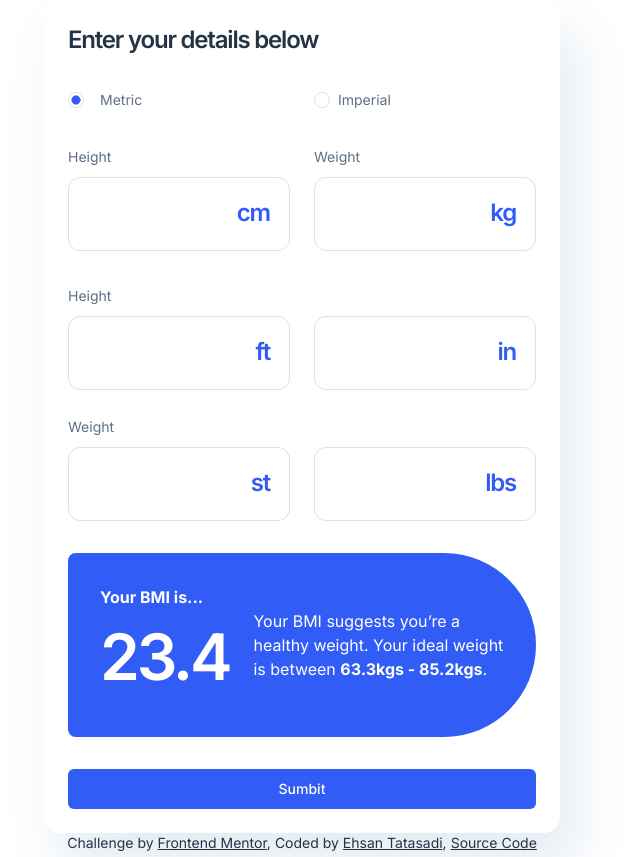
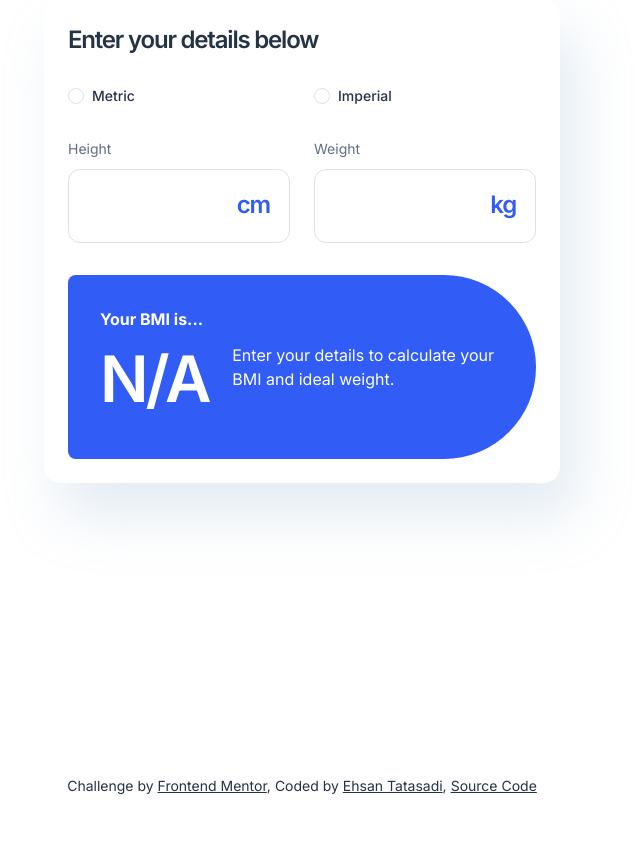
Before and after one commit to tatasadi/body-mass-index-calculator, a Next.js app: page / in a window 1280 px wide. Shown: the whole page, without its empty margins (338-978 px from the left). After the commit the page ends 800 px from the top, so only its background shows below. Built offline with nearby package versions, Linux system fonts and the light colour scheme.

Commit message:
calculate bmi

```diff
--- a/components/common/Form/index.tsx
+++ /dev/null
@@ -1,186 +0,0 @@
-import * as React from "react"
-import * as LabelPrimitive from "@radix-ui/react-label"
-import { Slot } from "@radix-ui/react-slot"
-import {
-  Controller,
-  ControllerProps,
-  FieldPath,
-  FieldValues,
-  FormProvider,
-  useFormContext,
-} from "react-hook-form"
-
-import { cn } from "../../../lib/utils"
-import { Label } from "../Label"
-
-const Form = FormProvider
-
-type FormFieldContextValue<
-  TFieldValues extends FieldValues = FieldValues,
-  TName extends FieldPath<TFieldValues> = FieldPath<TFieldValues>,
-> = {
-  name: TName
-}
-
-const FormFieldContext = React.createContext<FormFieldContextValue>(
-  {} as FormFieldContextValue,
-)
-
-const FormField = <
-  TFieldValues extends FieldValues = FieldValues,
-  TName extends FieldPath<TFieldValues> = FieldPath<TFieldValues>,
->({
-  ...props
-}: ControllerProps<TFieldValues, TName>) => {
-  return (
-    <FormFieldContext.Provider value={{ name: props.name }}>
-      <Controller {...props} />
-    </FormFieldContext.Provider>
-  )
-}
-
-const useFormField = () => {
-  const fieldContext = React.useContext(FormFieldContext)
-  const itemContext = React.useContext(FormItemContext)
-  const { getFieldState, formState } = useFormContext()
-
-  const fieldState = getFieldState(fieldContext.name, formState)
-
-  if (!fieldContext) {
-    throw new Error("useFormField should be used within <FormField>")
-  }
-
-  const { id } = itemContext
-
-  return {
-    id,
-    name: fieldContext.name,
-    formItemId: `${id}-form-item`,
-    formDescriptionId: `${id}-form-item-description`,
-    formMessageId: `${id}-form-item-message`,
-    ...fieldState,
-  }
-}
-
-type FormItemContextValue = {
-  id: string
-}
-
-const FormItemContext = React.createContext<FormItemContextValue>(
-  {} as FormItemContextValue,
-)
-
-const FormItem = React.forwardRef<
-  HTMLDivElement,
-  React.HTMLAttributes<HTMLDivElement>
->(({ className, ...props }, ref) => {
-  const id = React.useId()
-
-  return (
-    <FormItemContext.Provider value={{ id }}>
-      <div ref={ref} className={cn("space-y-2", className)} {...props} />
-    </FormItemContext.Provider>
-  )
-})
-FormItem.displayName = "FormItem"
-
-const FormLabel = React.forwardRef<
-  React.ElementRef<typeof LabelPrimitive.Root>,
-  React.ComponentPropsWithoutRef<typeof LabelPrimitive.Root>
->(({ className, ...props }, ref) => {
-  const { error, formItemId } = useFormField()
-
-  return (
-    <Label
-      ref={ref}
-      className={cn(
-        error && "text-red-500 dark:text-red-900",
-        "text-dark-electric-blue text-sm font-normal leading-6",
-        className,
-      )}
-      htmlFor={formItemId}
-      {...props}
-    />
-  )
-})
-FormLabel.displayName = "FormLabel"
-
-const FormControl = React.forwardRef<
-  React.ElementRef<typeof Slot>,
-  React.ComponentPropsWithoutRef<typeof Slot>
->(({ ...props }, ref) => {
-  const { error, formItemId, formDescriptionId, formMessageId } = useFormField()
-
-  return (
-    <Slot
-      ref={ref}
-      id={formItemId}
-      aria-describedby={
-        !error
-          ? `${formDescriptionId}`
-          : `${formDescriptionId} ${formMessageId}`
-      }
-      aria-invalid={!!error}
-      {...props}
-    />
-  )
-})
-FormControl.displayName = "FormControl"
-
-const FormDescription = React.forwardRef<
-  HTMLParagraphElement,
-  React.HTMLAttributes<HTMLParagraphElement>
->(({ className, ...props }, ref) => {
-  const { formDescriptionId } = useFormField()
-
-  return (
-    <p
-      ref={ref}
-      id={formDescriptionId}
-      className={cn(
-        "text-sm text-neutral-500 dark:text-neutral-400",
-        className,
-      )}
-      {...props}
-    />
-  )
-})
-FormDescription.displayName = "FormDescription"
-
-const FormMessage = React.forwardRef<
-  HTMLParagraphElement,
-  React.HTMLAttributes<HTMLParagraphElement>
->(({ className, children, ...props }, ref) => {
-  const { error, formMessageId } = useFormField()
-  const body = error ? String(error?.message) : children
-
-  if (!body) {
-    return null
-  }
-
-  return (
-    <p
-      ref={ref}
-      id={formMessageId}
-      className={cn(
-        "text-sm font-medium text-red-500 dark:text-red-900",
-        className,
-      )}
-      {...props}
-    >
-      {body}
-    </p>
-  )
-})
-FormMessage.displayName = "FormMessage"
-
-export {
-  useFormField,
-  Form,
-  FormItem,
-  FormLabel,
-  FormControl,
-  FormDescription,
-  FormMessage,
-  FormField,
-}
--- a/components/common/NumericalTextField/index.tsx
+++ b/components/common/NumericalTextField/index.tsx
@@ -2,17 +2,26 @@ import React from "react"
 import { Label } from "../Label"
 import { Input } from "../Input"
 
-export interface InputProps
-  extends React.InputHTMLAttributes<HTMLInputElement> {
+interface Props {
+  label?: string
   unit: string
+  value: string
+  onChange: (e: React.ChangeEvent<HTMLInputElement>) => void
 }
 
-const NumericalTextField: React.FC<InputProps> = ({ unit, ...props }) => {
+const NumericalTextField: React.FC<Props> = ({
+  label = "",
+  unit,
+  ...props
+}) => {
   return (
     <div>
+      <Label className="text-sm font-normal leading-6 text-dark-electric-blue">
+        {label}
+      </Label>
       <div className="relative">
-        <Input type="text" className="pr-16" {...props} />
-        <span className="text-blue absolute right-5 top-5 text-2xl font-semibold -tracking-[0.075rem]">
+        <Input className="pr-16" {...props} />
+        <span className="absolute right-5 top-5 text-2xl font-semibold -tracking-[0.075rem] text-blue">
           {unit}
         </span>
       </div>
--- a/components/sections/CalculatorCard.tsx/index.tsx
+++ b/components/sections/CalculatorCard.tsx/index.tsx
@@ -1,202 +1,171 @@
-"use client"
-
+import { useState, useEffect, useCallback } from "react"
+import { Label } from "../../common/Label"
 import NumericalTextField from "../../common/NumericalTextField"
 import { RadioGroup, RadioGroupItem } from "../../common/RadioGroup"
 import Heading from "../../common/Typography/Heading"
 import Paragraph from "../../common/Typography/Paragraph"
-import { z } from "zod"
-import { zodResolver } from "@hookform/resolvers/zod"
-import { useForm } from "react-hook-form"
-import {
-  Form,
-  FormControl,
-  FormDescription,
-  FormField,
-  FormItem,
-  FormLabel,
-  FormMessage,
-} from "../../common/Form"
-import { Button } from "../../common/Button"
-
-const formSchema = z.object({
-  measurementUnit: z.enum(["metric", "imperial"], {
-    required_error: "You need to select a measurement unit.",
-  }),
-  metricHeight: z.number().min(0, {
-    message: "Height must be a positive number.",
-  }),
-  metricWeight: z.number().min(0, {
-    message: "Weight must be a positive number.",
-  }),
-  imperialHeightFt: z.number().min(0, {
-    message: "Height must be a positive number.",
-  }),
-  imperialHeightIn: z.number().min(0, {
-    message: "Height must be a positive number.",
-  }),
-  imperialWeightSt: z.number().min(0, {
-    message: "Weight must be a positive number.",
-  }),
-  imperialWeightLbs: z.number().min(0, {
-    message: "Weight must be a positive number.",
-  }),
-})
-
-type FormSchema = z.infer<typeof formSchema>
 
 const CalculatorCard = () => {
-  const form = useForm<FormSchema>({
-    resolver: zodResolver(formSchema),
-    defaultValues: {
-      measurementUnit: "metric",
-    },
-  })
+  const [unit, setUnit] = useState("metric")
+  // Metric system
+  const [heightCm, setHeightCm] = useState("")
+  const [weightKg, setWeightKg] = useState("")
+  // Imperial system
+  const [feet, setFeet] = useState("")
+  const [inches, setInches] = useState("")
+  const [stones, setStones] = useState("")
+  const [pounds, setPounds] = useState("")
 
-  function onSubmit(values: FormSchema) {
-    // Do something with the form values.
-    // ✅ This will be type-safe and validated.
-    console.log(values)
+  const [bmi, setBmi] = useState<string | null>(null)
+  const [bmiCategory, setBmiCategory] = useState("")
+  const [idealWeight, setIdealWeight] = useState("")
+
+  const calculateBMI = useCallback(() => {
+    let heightInMeters, weightInKg
+
+    if (unit === "metric") {
+      heightInMeters = parseFloat(heightCm) / 100
+      weightInKg = parseFloat(weightKg)
+    } else {
+      const totalInches = parseFloat(feet) * 12 + parseFloat(inches)
+      const totalPounds = parseFloat(stones) * 14 + parseFloat(pounds)
+      heightInMeters = totalInches * 0.0254
+      weightInKg = totalPounds * 0.453592
     }
 
+    if (heightInMeters > 0 && weightInKg > 0) {
+      const bmiValue = weightInKg / heightInMeters ** 2
+      setBmi(bmiValue.toFixed(1))
+      categorizeBMI(bmiValue)
+      calculateIdealWeight(heightInMeters)
+    } else {
+      setBmi(null)
+      setBmiCategory("")
+      setIdealWeight("")
+    }
+  }, [feet, heightCm, inches, pounds, stones, unit, weightKg])
+
+  const categorizeBMI = (bmiValue: number) => {
+    if (bmiValue < 18.5) {
+      setBmiCategory("Underweight")
+    } else if (bmiValue >= 18.5 && bmiValue <= 24.9) {
+      setBmiCategory("Healthy weight")
+    } else if (bmiValue >= 25 && bmiValue <= 29.9) {
+      setBmiCategory("Overweight")
+    } else {
+      setBmiCategory("Obesity")
+    }
+  }
+
+  const calculateIdealWeight = (heightInMeters: number) => {
+    // Using the Devine Formula for calculating ideal body weight
+    // For men: 50 + 2.3 kg per inch over 5 feet
+    // For women or a general approach: 45.5 + 2.3 kg per inch over 5 feet
+    // Note: Adjust the base weight and formula as per your target audience or specific requirements
+    const idealWeightKg = 45.5 + 2.3 * (heightInMeters * 39.3701 - 60)
+    if (idealWeightKg < 0) return setIdealWeight("")
+    const idealWeightMin = idealWeightKg * 0.9 // Lower range (-10%)
+    const idealWeightMax = idealWeightKg * 1.1 // Upper range (+10%)
+    setIdealWeight(
+      `${idealWeightMin.toFixed(1)}kg - ${idealWeightMax.toFixed(1)}kg`,
+    )
+  }
+
+  useEffect(() => {
+    calculateBMI()
+  }, [unit, heightCm, weightKg, feet, inches, stones, pounds, calculateBMI]) // Recalculate BMI when any input changes
+
   return (
-    <Form {...form}>
-      <form
-        onSubmit={form.handleSubmit(onSubmit)}
-        className="flex flex-col gap-6 rounded-2xl p-6 shadow-[16px_32px_56px_0_rgba(143,174,207,0.25)] sm:gap-8 lg:max-w-[32.25rem]"
-      >
+    <div className="flex flex-col gap-6 rounded-2xl p-6 shadow-[16px_32px_56px_0_rgba(143,174,207,0.25)] sm:gap-8 lg:max-w-[32.25rem]">
       <Heading level={2} size="m">
         Enter your details below
       </Heading>
 
-        <FormField
-          control={form.control}
-          name="measurementUnit"
-          render={({ field }) => (
-            <FormItem className="space-y-3">
-              <FormControl>
-                <RadioGroup
-                  onValueChange={field.onChange}
-                  defaultValue={field.value}
-                  className="grid grid-cols-2 gap-6"
-                >
-                  <FormItem className="flex items-center gap-2 space-x-2 space-y-0">
-                    <FormControl>
-                      <RadioGroupItem value="metric" />
-                    </FormControl>
-                    <FormLabel className="">Metric</FormLabel>
-                  </FormItem>
-                  <FormItem className="flex items-center space-x-2 space-y-0">
-                    <FormControl>
-                      <RadioGroupItem value="imperial" />
-                    </FormControl>
-                    <FormLabel className="">Imperial</FormLabel>
-                  </FormItem>
+      <RadioGroup className="grid grid-cols-2 gap-6">
+        <div className="flex items-center gap-2">
+          <RadioGroupItem
+            value="metric"
+            id="metric"
+            onClick={() => setUnit("metric")}
+            checked={unit === "metric"}
+          />
+          <Label htmlFor="metric">Metric</Label>
+        </div>
+        <div className="flex items-center gap-2">
+          <RadioGroupItem
+            value="imperial"
+            id="imperial"
+            onClick={() => setUnit("imperial")}
+            checked={unit === "imperial"}
+          />
+          <Label htmlFor="imperial">Imperial</Label>
+        </div>
       </RadioGroup>
-              </FormControl>
-              <FormMessage />
-            </FormItem>
-          )}
+
+      {unit === "metric" ? (
+        <div className="grid gap-6 sm:grid-cols-2">
+          <NumericalTextField
+            unit="cm"
+            label="Height"
+            value={heightCm}
+            onChange={(e) => setHeightCm(e.target.value)}
           />
-
-        <div className="grid gap-6 sm:grid-cols-2">
-          <FormField
-            control={form.control}
-            name="metricHeight"
-            render={({ field }) => (
-              <FormItem>
-                <FormLabel>Height</FormLabel>
-                <FormControl>
-                  <NumericalTextField unit="cm" {...field} />
-                </FormControl>
-                <FormMessage />
-              </FormItem>
-            )}
-          />
-          <FormField
-            control={form.control}
-            name="metricWeight"
-            render={({ field }) => (
-              <FormItem>
-                <FormLabel>Weight</FormLabel>
-                <FormControl>
-                  <NumericalTextField unit="kg" {...field} />
-                </FormControl>
-                <FormMessage />
-              </FormItem>
-            )}
+          <NumericalTextField
+            unit="kg"
+            label="Weight"
+            value={weightKg}
+            onChange={(e) => setWeightKg(e.target.value)}
           />
         </div>
+      ) : (
         <div className="grid grid-cols-2 place-items-end gap-6">
-          <FormField
-            control={form.control}
-            name="imperialHeightFt"
-            render={({ field }) => (
-              <FormItem>
-                <FormLabel>Height</FormLabel>
-                <FormControl>
-                  <NumericalTextField unit="ft" {...field} />
-                </FormControl>
-                <FormMessage />
-              </FormItem>
-            )}
+          <NumericalTextField
+            unit="ft"
+            label="Height"
+            value={feet}
+            onChange={(e) => setFeet(e.target.value)}
           />
-          <FormField
-            control={form.control}
-            name="imperialHeightIn"
-            render={({ field }) => (
-              <FormItem>
-                <FormControl>
-                  <NumericalTextField unit="in" {...field} />
-                </FormControl>
-                <FormMessage />
-              </FormItem>
-            )}
+          <NumericalTextField
+            unit="in"
+            value={inches}
+            onChange={(e) => setInches(e.target.value)}
           />
-          <FormField
-            control={form.control}
-            name="imperialWeightSt"
-            render={({ field }) => (
-              <FormItem>
-                <FormLabel>Weight</FormLabel>
-                <FormControl>
-                  <NumericalTextField unit="st" {...field} />
-                </FormControl>
-                <FormMessage />
-              </FormItem>
-            )}
+          <NumericalTextField
+            unit="st"
+            label="Weight"
+            value={stones}
+            onChange={(e) => setStones(e.target.value)}
           />
-          <FormField
-            control={form.control}
-            name="imperialWeightLbs"
-            render={({ field }) => (
-              <FormItem>
-                <FormControl>
-                  <NumericalTextField unit="lbs" {...field} />
-                </FormControl>
-                <FormMessage />
-              </FormItem>
-            )}
+          <NumericalTextField
+            unit="lbs"
+            value={pounds}
+            onChange={(e) => setPounds(e.target.value)}
           />
         </div>
-        <div className="bg-blue flex flex-col gap-6 rounded-2xl p-8 text-white sm:flex-row sm:items-center sm:rounded-r-[12rem]">
+      )}
+
+      <div className="flex flex-col gap-6 rounded-2xl bg-blue p-8 text-white sm:flex-row sm:items-center sm:rounded-r-[12rem]">
         <div>
           <Paragraph size="m-bold" className="text-white">
             Your BMI is...
           </Paragraph>
           <Heading level={3} size="xl">
-              23.4
+            {bmi || "N/A"}
           </Heading>
+          <Paragraph className="text-white">{bmiCategory}</Paragraph>
         </div>
         <Paragraph className="ml-auto max-w-[17rem] text-white">
-            Your BMI suggests you’re a healthy weight. Your ideal weight is
-            between <span className="font-bold">63.3kgs - 85.2kgs</span>.
+          {bmiCategory === "Healthy weight"
+            ? "You have a healthy weight. "
+            : ""}
+          {!bmi || Number(bmi) < 0
+            ? "Enter your details to calculate your BMI and ideal weight."
+            : idealWeight
+              ? `Your ideal weight is between ${idealWeight}.`
+              : ""}
         </Paragraph>
       </div>
-        <Button type="submit" className="bg-blue text-white">
-          Sumbit
-        </Button>
-      </form>
-    </Form>
+    </div>
   )
 }
 
```
Lines whose indentation alone changed are shown as unchanged.
